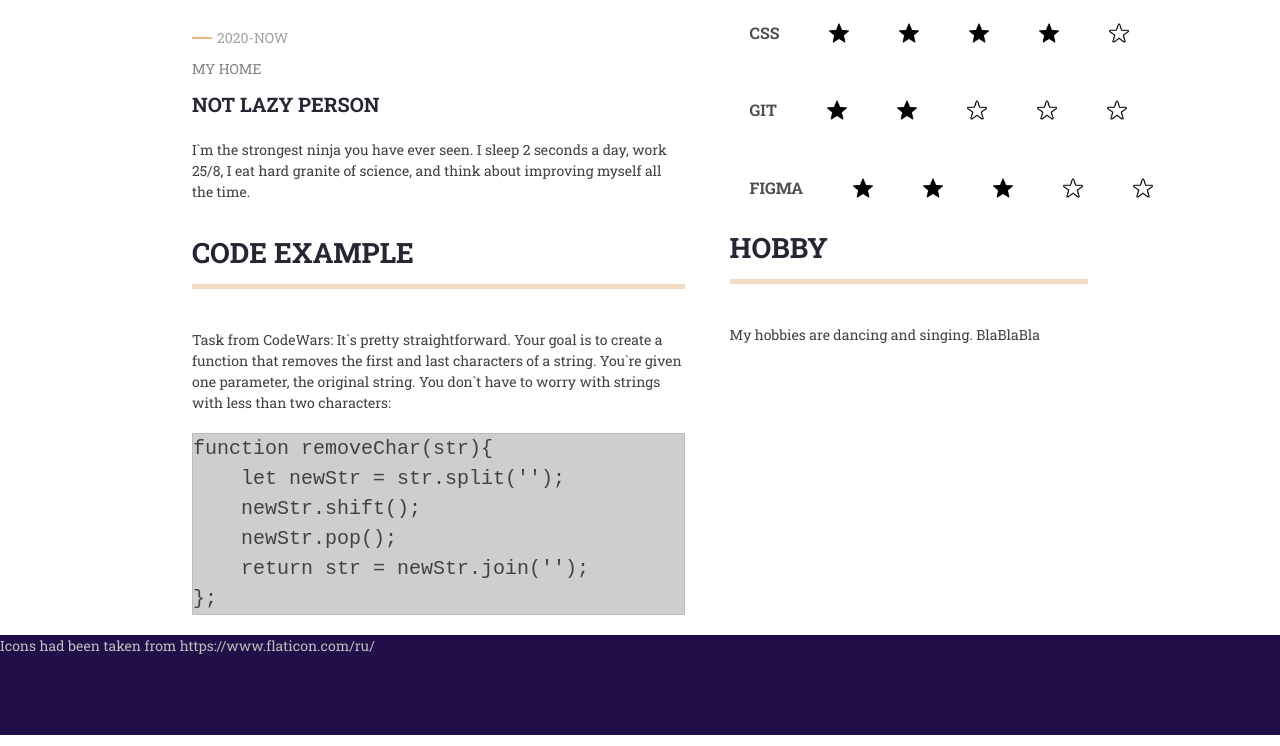
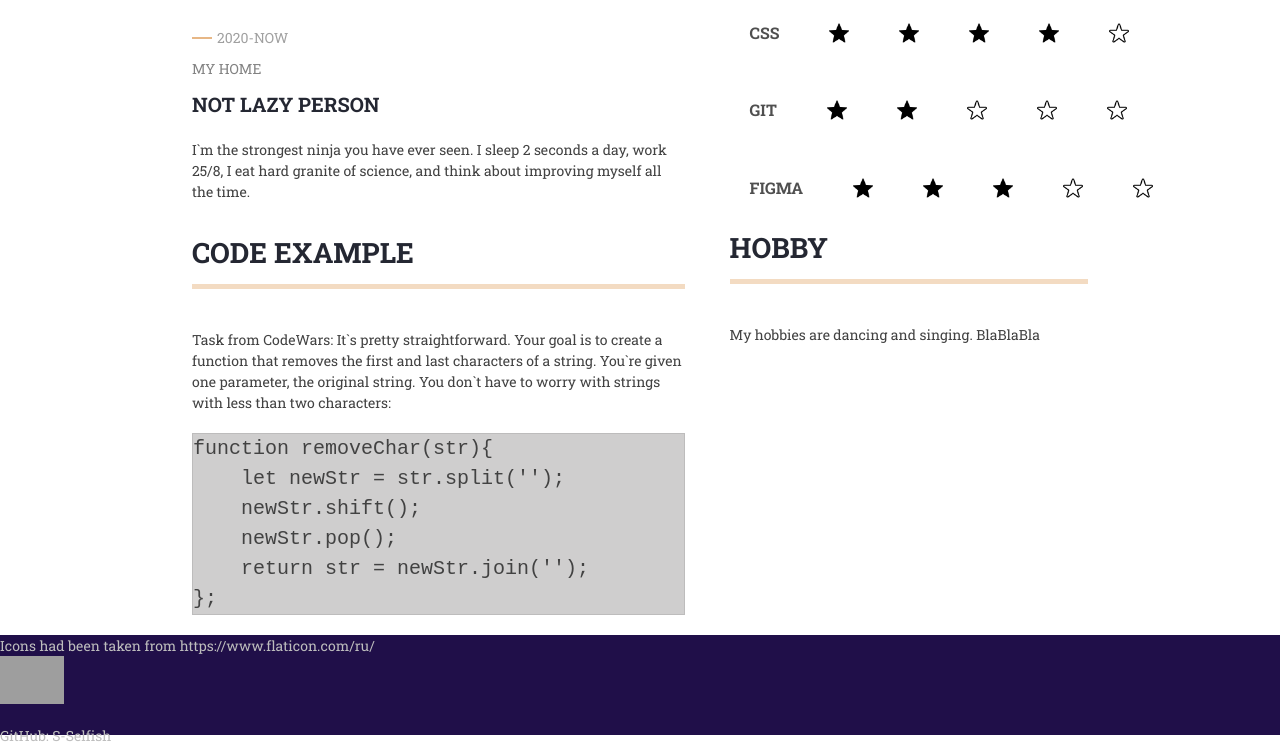
Before and after one commit to S-Selfish/rsschool-cv, a plain HTML site: page index.html in a window 1280 px wide. Shown: the part 1211-1957 px from the top of the page. Drawn offline with Linux system fonts and the light colour scheme; grey boxes are pictures that could not be loaded; a web font is replaced by a local one.

Commit message:
feat: add footer description

```diff
--- a/index.html
+++ b/index.html
@@ -64,7 +64,9 @@
                                 <h4>Front-end trainee & Student</h4>
                             </div>
 
-                            <div class="main__profile-text">My name is Artem, and I've definetely understood what I should do in my life:<br> 1) Make money.<br> 2) Learn programming to make money.<br> 3) Programming is funny thing.(It's not an action, but it's fact);
+                            <div class="main__profile-text">My name is Artem, and I've definetely understood what I
+                                should do in my life:<br> 1) Make money.<br> 2) Learn programming to make money.<br> 3)
+                                Programming is funny thing.(It's not an action, but it's fact);
                             </div>
                         </div>
                     </div>
@@ -87,7 +89,9 @@
                                 <h4>Lazy person</h4>
                             </div>
                             <div class="work__position-text">
-                                I were very lazy. So I didn't work. I spent all my time on playing computer games and communicating with friends.. . In 2020 I had been studied for 1 semester in LETI (Saint Petersburg Electrotechnical University). I were veery very lazy, so I were fired.
+                                I were very lazy. So I didn't work. I spent all my time on playing computer games and
+                                communicating with friends.. . In 2020 I had been studied for 1 semester in LETI (Saint
+                                Petersburg Electrotechnical University). I were veery very lazy, so I were fired.
                             </div>
                         </div>
                         <div class="work-experience__block">
@@ -97,7 +101,9 @@
                             <div class="work__position">
                                 <h4>Not Lazy person</h4>
                             </div>
-                            <div class="work__position-text">I`m the strongest ninja you have ever seen. I sleep 2 seconds a day, work 25/8, I eat hard granite of science, and think about improving myself all the time. </div>
+                            <div class="work__position-text">I`m the strongest ninja you have ever seen. I sleep 2
+                                seconds a day, work 25/8, I eat hard granite of science, and think about improving
+                                myself all the time. </div>
                         </div>
                     </div>
                     <div class="code-example">
@@ -199,11 +205,13 @@ function removeChar(str){
                                     <h5>School №5 - School №66</h5>
                                 </div>
                                 <div class="education__time-line">
-                                    <div class="year">2008-2016  -  2017-2020</div>
+                                    <div class="year">2008-2016 - 2017-2020</div>
                                 </div>
                                 <div class="education__text">
-                                    There were only two places on planet Earth that I hated the most... The village toilet and School №5. The reason why I hate them: <br>
-                                    It always smelled. In the bathroom it was human needs, in the school it was bad people.
+                                    There were only two places on planet Earth that I hated the most... The village
+                                    toilet and School №5. The reason why I hate them: <br>
+                                    It always smelled. In the bathroom it was human needs, in the school it was bad
+                                    people.
                                 </div>
                             </div>
 
@@ -308,7 +316,18 @@ function removeChar(str){
             </div>
         </main>
         <footer class="footer">
-            Icons had been taken from https://www.flaticon.com/ru/
+            Icons had been taken from <a href="https://www.flaticon.com/ru/">https://www.flaticon.com/ru/</a>
+            <div class="footer__description">
+                <div class="footer__logo">
+                    <a href="https://app.rs.school/" target="_blank">
+                        <img src="https://rs.school/images/rs_school_js.svg" alt="Logo Rs school">
+                    </a>
+                </div>
+                <br>
+                GitHub: <a href="https://github.com/S-Selfish">S-Selfish</a>
+            </div>
+
+
         </footer>
         <button class="scroll-up-btn">
             Scroll up
--- a/style.css
+++ b/style.css
@@ -393,7 +393,9 @@ pre {
     color: var(--header-color-text)
 }
 
-
+.footer__logo {
+    width: 5%;
+}
 
 
 
```
